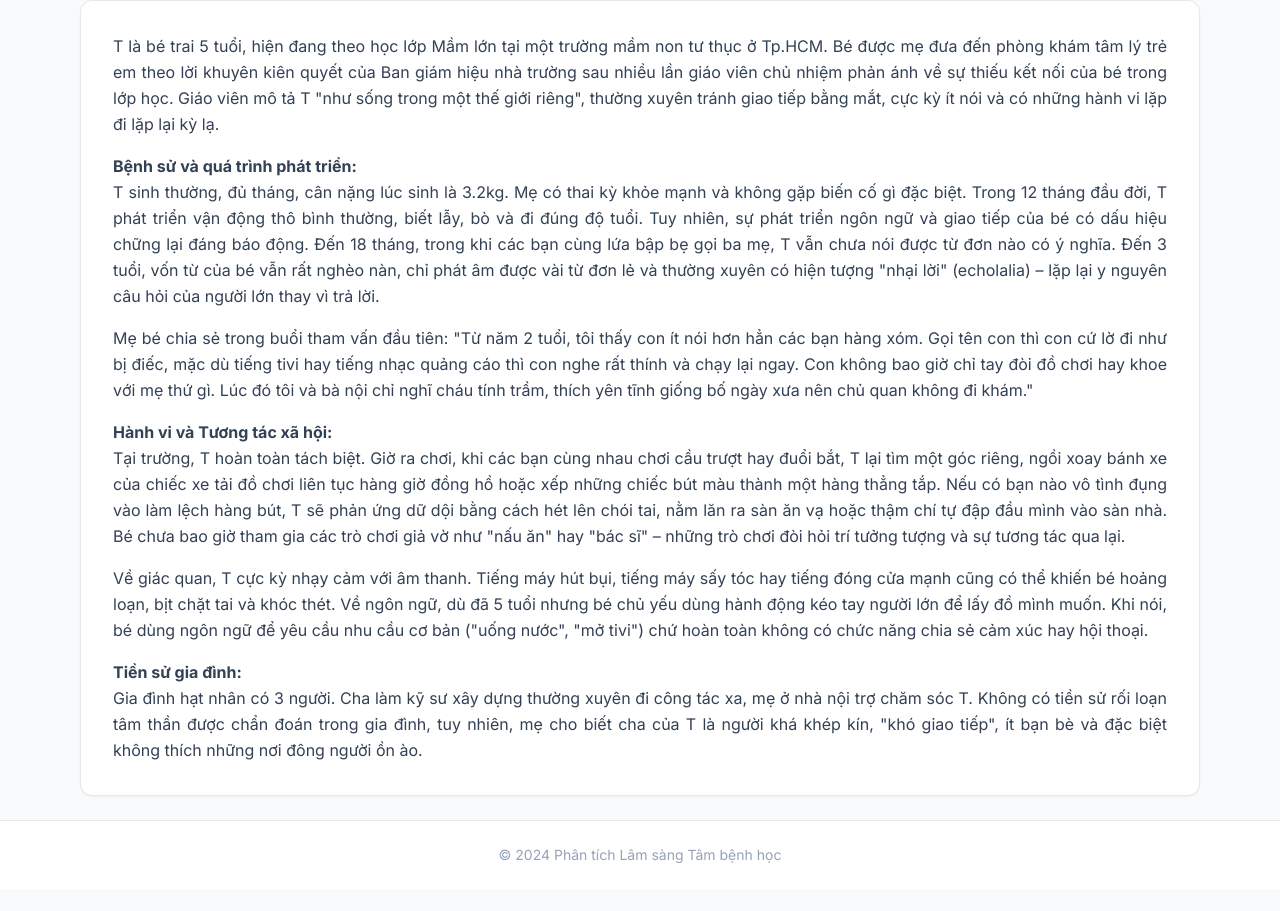
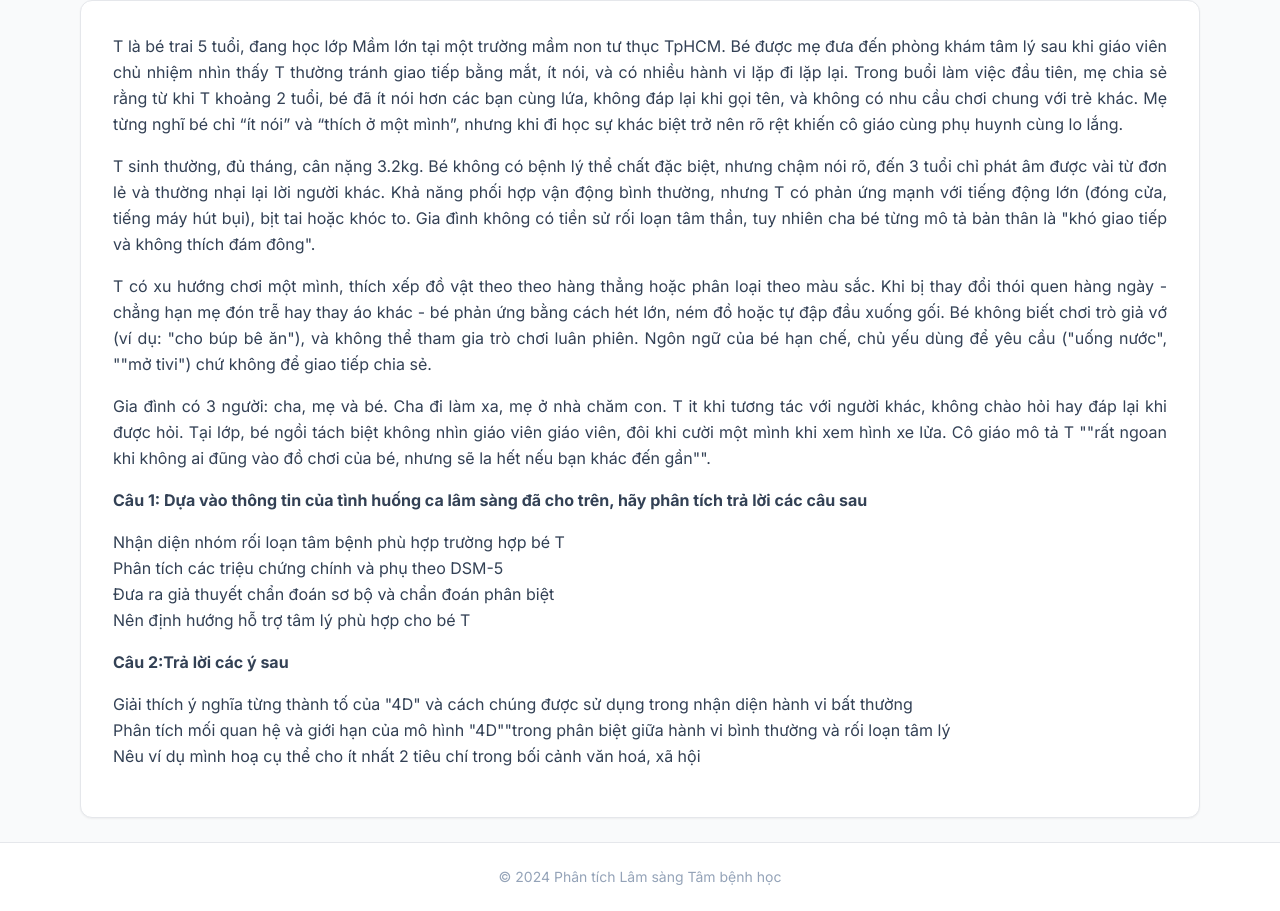
Before and after one commit to zoom2408/TBH_Phat_trien, a website: page Ca_lam_sang.html in a window 1280 px wide. Shown: the part 309-1220 px from the top of the page. Before the commit the page ends 1198 px from the top, so only its background shows below. Drawn offline with nearby package versions, Linux system fonts and the light colour scheme.

Commit message:
Update content

```diff
--- a/Ca_lam_sang.html
+++ b/Ca_lam_sang.html
@@ -95,20 +95,30 @@
 
             <!-- Content: Raw Text -->
             <div id="case1-raw" class="bg-white p-8 rounded-xl border border-gray-200 shadow-sm leading-relaxed text-justify space-y-4 text-slate-700">
-                <p>T là bé trai 5 tuổi, hiện đang theo học lớp Mầm lớn tại một trường mầm non tư thục ở Tp.HCM. Bé được mẹ đưa đến phòng khám tâm lý trẻ em theo lời khuyên kiên quyết của Ban giám hiệu nhà trường sau nhiều lần giáo viên chủ nhiệm phản ánh về sự thiếu kết nối của bé trong lớp học. Giáo viên mô tả T "như sống trong một thế giới riêng", thường xuyên tránh giao tiếp bằng mắt, cực kỳ ít nói và có những hành vi lặp đi lặp lại kỳ lạ.</p>
+                <p>T là bé trai 5 tuổi, đang học lớp Mầm lớn tại một trường mầm non tư thục TpHCM. Bé được mẹ đưa đến phòng khám tâm lý sau khi giáo viên chủ nhiệm nhìn thấy T thường tránh giao tiếp bằng mắt, ít nói, và có nhiều hành vi lặp đi lặp lại. Trong buổi làm việc đầu tiên, mẹ chia sẻ rằng từ khi T khoảng 2 tuổi, bé đã ít nói hơn các bạn cùng lứa, không đáp lại khi gọi tên, và không có nhu cầu chơi chung với trẻ khác. Mẹ từng nghĩ bé chỉ “ít nói” và “thích ở một mình”, nhưng khi đi học sự khác biệt trở nên rõ rệt khiến cô giáo cùng phụ huynh cùng lo lắng.</p>
 
-                <p><strong>Bệnh sử và quá trình phát triển:</strong><br>
-                T sinh thường, đủ tháng, cân nặng lúc sinh là 3.2kg. Mẹ có thai kỳ khỏe mạnh và không gặp biến cố gì đặc biệt. Trong 12 tháng đầu đời, T phát triển vận động thô bình thường, biết lẫy, bò và đi đúng độ tuổi. Tuy nhiên, sự phát triển ngôn ngữ và giao tiếp của bé có dấu hiệu chững lại đáng báo động. Đến 18 tháng, trong khi các bạn cùng lứa bập bẹ gọi ba mẹ, T vẫn chưa nói được từ đơn nào có ý nghĩa. Đến 3 tuổi, vốn từ của bé vẫn rất nghèo nàn, chỉ phát âm được vài từ đơn lẻ và thường xuyên có hiện tượng "nhại lời" (echolalia) – lặp lại y nguyên câu hỏi của người lớn thay vì trả lời.</p>
+                <p>T sinh thường, đủ tháng, cân nặng 3.2kg. Bé không có bệnh lý thể chất đặc biệt, nhưng chậm nói rõ, đến 3 tuổi chỉ phát âm được vài từ đơn lẻ và thường nhại lại lời người khác. Khả năng phối hợp vận động bình thường, nhưng T có phản ứng mạnh với tiếng động lớn (đóng cửa, tiếng máy hút bụi), bịt tai hoặc khóc to. Gia đình không có tiền sử rối loạn tâm thần, tuy nhiên cha bé từng mô tả bản thân là "khó giao tiếp và không thích đám đông".</p>
 
-                <p>Mẹ bé chia sẻ trong buổi tham vấn đầu tiên: "Từ năm 2 tuổi, tôi thấy con ít nói hơn hẳn các bạn hàng xóm. Gọi tên con thì con cứ lờ đi như bị điếc, mặc dù tiếng tivi hay tiếng nhạc quảng cáo thì con nghe rất thính và chạy lại ngay. Con không bao giờ chỉ tay đòi đồ chơi hay khoe với mẹ thứ gì. Lúc đó tôi và bà nội chỉ nghĩ cháu tính trầm, thích yên tĩnh giống bố ngày xưa nên chủ quan không đi khám."</p>
+                <p>T có xu hướng chơi một mình, thích xếp đồ vật theo theo hàng thẳng hoặc phân loại theo màu sắc. Khi bị thay đổi thói quen hàng ngày - chẳng hạn mẹ đón trễ hay thay áo khác - bé phản ứng bằng cách hét lớn, ném đồ hoặc tự đập đầu xuống gối. Bé không biết chơi trò giả vớ (ví dụ: "cho búp bê ăn"), và không thể tham gia trò chơi luân phiên. Ngôn ngữ của bé hạn chế, chủ yếu dùng để yêu cầu ("uống nước", ""mở tivi") chứ không để giao tiếp chia sẻ.</p>
 
-                <p><strong>Hành vi và Tương tác xã hội:</strong><br>
-                Tại trường, T hoàn toàn tách biệt. Giờ ra chơi, khi các bạn cùng nhau chơi cầu trượt hay đuổi bắt, T lại tìm một góc riêng, ngồi xoay bánh xe của chiếc xe tải đồ chơi liên tục hàng giờ đồng hồ hoặc xếp những chiếc bút màu thành một hàng thẳng tắp. Nếu có bạn nào vô tình đụng vào làm lệch hàng bút, T sẽ phản ứng dữ dội bằng cách hét lên chói tai, nằm lăn ra sàn ăn vạ hoặc thậm chí tự đập đầu mình vào sàn nhà. Bé chưa bao giờ tham gia các trò chơi giả vờ như "nấu ăn" hay "bác sĩ" – những trò chơi đòi hỏi trí tưởng tượng và sự tương tác qua lại.</p>
+                <p>Gia đình có 3 người: cha, mẹ và bé. Cha đi làm xa, mẹ ở nhà chăm con. T it khi tương tác với người khác, không chào hỏi hay đáp lại khi được hỏi. Tại lớp, bé ngồi tách biệt không nhìn giáo viên giáo viên, đôi khi cười một mình khi xem hình xe lửa. Cô giáo mô tả T ""rất ngoan khi không ai đũng vào đồ chơi của bé, nhưng sẽ la hết nếu bạn khác đến gần"".</p>
 
-                <p>Về giác quan, T cực kỳ nhạy cảm với âm thanh. Tiếng máy hút bụi, tiếng máy sấy tóc hay tiếng đóng cửa mạnh cũng có thể khiến bé hoảng loạn, bịt chặt tai và khóc thét. Về ngôn ngữ, dù đã 5 tuổi nhưng bé chủ yếu dùng hành động kéo tay người lớn để lấy đồ mình muốn. Khi nói, bé dùng ngôn ngữ để yêu cầu nhu cầu cơ bản ("uống nước", "mở tivi") chứ hoàn toàn không có chức năng chia sẻ cảm xúc hay hội thoại.</p>
+                <p> <strong>Câu 1: Dựa vào thông tin của tình huống ca lâm sàng đã cho trên, hãy phân tích trả lời các câu sau</strong><br/>
+                     <ol>
+  <li>Nhận diện nhóm rối loạn tâm bệnh phù hợp trường hợp bé T</li>
+  <li>Phân tích các triệu chứng chính và phụ theo DSM-5</li>
+  <li>Đưa ra giả thuyết chẩn đoán sơ bộ và chẩn đoán phân biệt</li>
+                         <li>Nên định hướng hỗ trợ tâm lý phù hợp cho bé T</li>
+</ol>
+                </p>
 
-                <p><strong>Tiền sử gia đình:</strong><br>
-                Gia đình hạt nhân có 3 người. Cha làm kỹ sư xây dựng thường xuyên đi công tác xa, mẹ ở nhà nội trợ chăm sóc T. Không có tiền sử rối loạn tâm thần được chẩn đoán trong gia đình, tuy nhiên, mẹ cho biết cha của T là người khá khép kín, "khó giao tiếp", ít bạn bè và đặc biệt không thích những nơi đông người ồn ào.</p>
+                <p> <strong>Câu 2:Trả lời các ý sau</strong><br/>
+                     <ol>
+  <li>Giải thích ý nghĩa từng thành tố của "4D" và cách chúng được sử dụng trong nhận diện hành vi bất thường</li>
+  <li>Phân tích mối quan hệ và giới hạn của mô hình "4D""trong phân biệt giữa hành vi bình thường và rối loạn tâm lý</li>
+  <li>Nêu ví dụ mình hoạ cụ thể cho ít nhất 2 tiêu chí trong bối cảnh văn hoá, xã hội </li>
+</ol>
+                </p>
             </div>
 
             <!-- Content: Analysis -->
```
